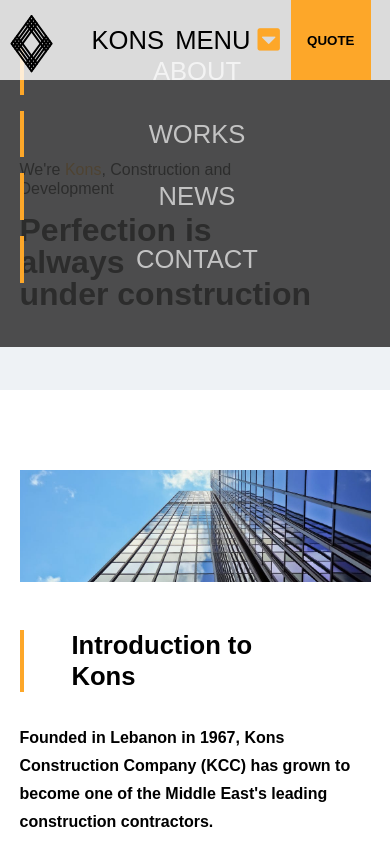
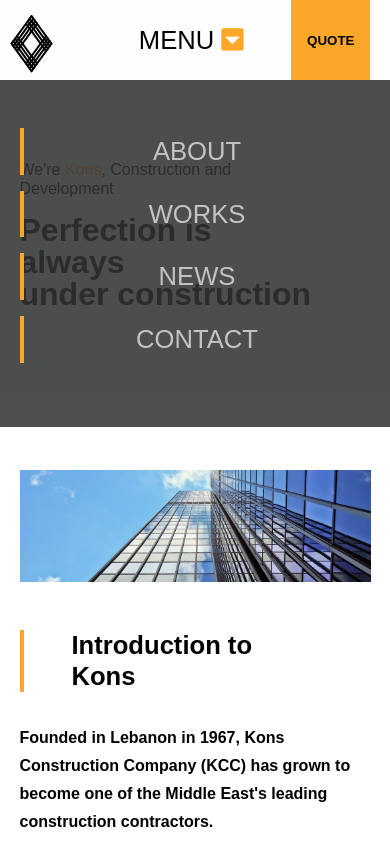
Before and after one commit to jonathanearl-tylertech/Kons, a website built with webpack: page src/index.html in a window 390 px wide. Both pictures are taken after a click on the element "MENU". Shown: the top 844 px of the page. Built offline with nearby package versions, Linux system fonts and the light colour scheme; files whose address does not match are found by name.

Commit message:
make header slightly less opaque

```diff
--- a/src/css/_main-nav.scss
+++ b/src/css/_main-nav.scss
@@ -1,7 +1,8 @@
 .main-nav {
     position: fixed;
-    width: 100%;
+    width: 100vw;
     z-index: 1;
+    background-color: #ffffffaa;
 
     &__logo {
         font-weight: 500;
@@ -17,7 +18,7 @@
     &__row {
         height: 5rem;
         align-items: center;
-        background-color: #ffffffcc;
+        background-color: inherit;
 
         @media (max-width: $small) {
             justify-content: space-between;
@@ -75,10 +76,12 @@
 }
 
 .mobile-nav {
+    z-index: 1;
     display: none;
     background-color: #333333dd;
     padding: 3rem 0;
-    position: absolute;
+    top: 5rem;
+    position: fixed;
     width: 100vw;
 
     &__list {
--- a/src/css/_utilities.scss
+++ b/src/css/_utilities.scss
@@ -72,7 +72,7 @@
 .main-container {
     padding-top: 5rem;
     padding-bottom: 5rem;
-    background-color: $white;
+
     &--first {
         padding-bottom: 0;
     }
--- a/src/index.html
+++ b/src/index.html
@@ -4,14 +4,14 @@
     <meta charset="UTF-8">
     <meta name="viewport" content="width=device-width, initial-scale=1.0">
     <meta http-equiv="X-UA-Compatible" content="ie=edge">
-    <title>Kons</title>
+    <title>Kons - World class construction</title>
     <link rel="stylesheet" href="https://use.fontawesome.com/releases/v5.3.1/css/all.css" integrity="sha384-mzrmE5qonljUremFsqc01SB46JvROS7bZs3IO2EmfFsd15uHvIt+Y8vEf7N7fWAU" crossorigin="anonymous">
 </head>
 <body>
     <nav class="main-nav">
         <div class="main-nav__row container--padding row">
             <div class="main-nav__logo row">
-                <img class="logo" src="/assets/img/logo.svg" alt="logo"> Kons
+                <img class="logo" src="/assets/img/logo.svg" alt="logo"><span class="hidden--small">Kons</span>
             </div>
             <ul class="main-nav__list row">
                 <li class="main-nav__list-item"><a href="#about" class="main-nav__link main-nav__link--active">about</a></li>
```
